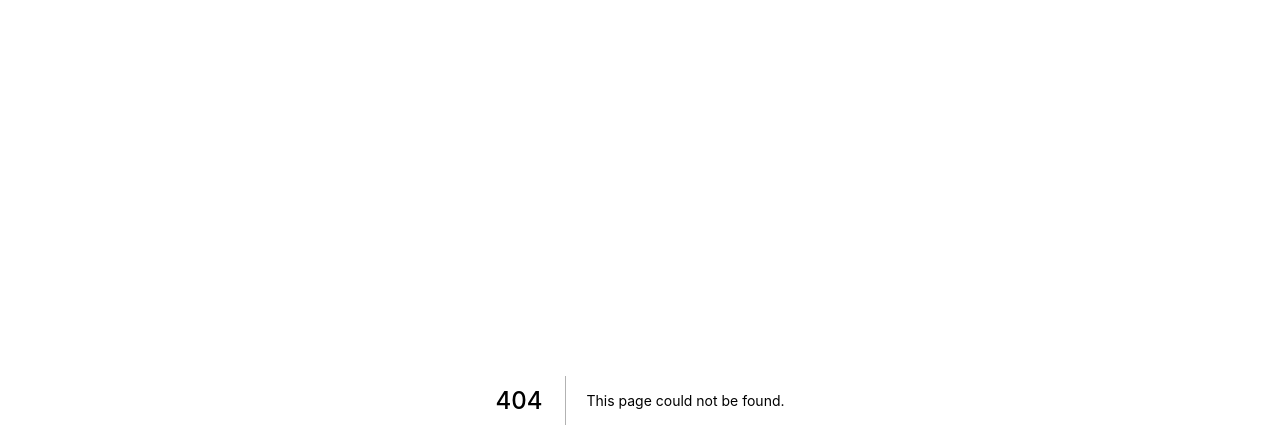
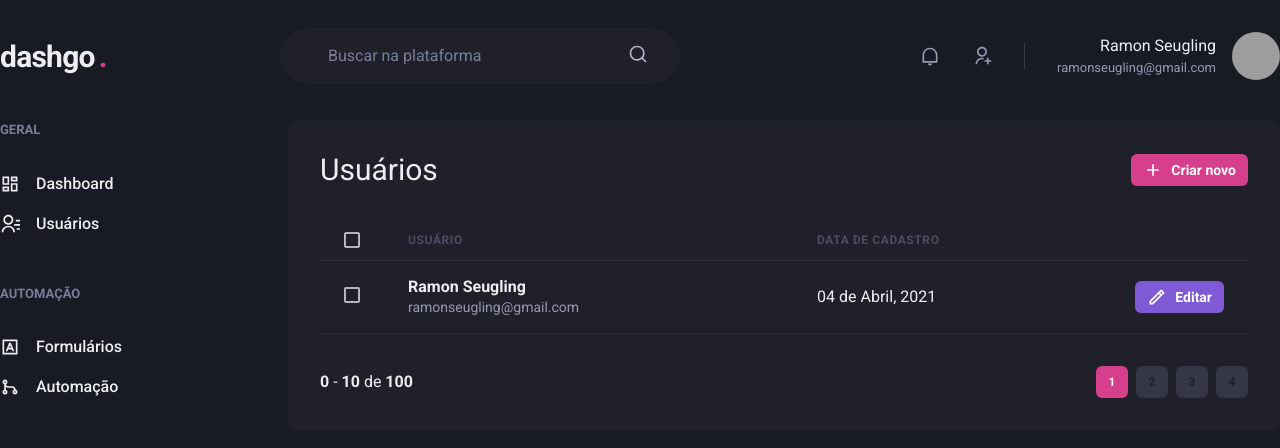
Before and after one commit to ramonseugling/dash-go, a Next.js app: page /users in a window 1280 px wide. Before the commit this address had no page. Shown: the top 448 px of the page. Built offline with nearby package versions, Linux system fonts and the light colour scheme; grey boxes are pictures that could not be loaded.

Commit message:
User list and create added

```diff
--- /dev/null
+++ b/src/components/Pagination.tsx
@@ -0,0 +1,56 @@
+import { Box, Button, Stack } from "@chakra-ui/react";
+
+export function Pagination() {
+  return (
+    <Stack
+      direction="row"
+      mt="8"
+      spacing="6"
+      justify="space-between"
+      align="center"
+    >
+      <Box>
+        <strong>0</strong> - <strong>10</strong> de <strong>100</strong>
+      </Box>
+      <Stack direction="row" spacing="2">
+        <Button
+          size="sm"
+          fontSize="xs"
+          width="4"
+          colorScheme="pink"
+          disabled
+          _disabled={{ bg: "pink.500", cursor: "default" }}
+        >
+          1
+        </Button>
+        <Button
+          size="sm"
+          fontSize="xs"
+          width="4"
+          bg="gray.700"
+          _hover={{ bg: "gray.500" }}
+        >
+          2
+        </Button>
+        <Button
+          size="sm"
+          fontSize="xs"
+          width="4"
+          bg="gray.700"
+          _hover={{ bg: "gray.500" }}
+        >
+          3
+        </Button>
+        <Button
+          size="sm"
+          fontSize="xs"
+          width="4"
+          bg="gray.700"
+          _hover={{ bg: "gray.500" }}
+        >
+          4
+        </Button>
+      </Stack>
+    </Stack>
+  );
+}
--- /dev/null
+++ b/src/pages/users/index.tsx
@@ -0,0 +1,88 @@
+import {
+  Box,
+  Button,
+  Checkbox,
+  Flex,
+  Heading,
+  Icon,
+  Table,
+  Tbody,
+  Td,
+  Text,
+  Th,
+  Thead,
+  Tr,
+} from "@chakra-ui/react";
+import { RiAddLine, RiPencilLine } from "react-icons/ri";
+import { Header } from "../../components/Header";
+import { Pagination } from "../../components/Pagination";
+import { Sidebar } from "../../components/Sidebar";
+
+export default function UserList() {
+  return (
+    <Box>
+      <Header />
+      <Flex w="100%" my="6" maxWidth={1480} mx="auto" px="auto">
+        <Sidebar />
+
+        <Box flex="1" borderRadius={8} bg="gray.800" p="8">
+          <Flex mb="8" justify="space-between" align="center">
+            <Heading size="lg" fontWeight="normal">
+              Usuários
+            </Heading>
+            <Button
+              as="a"
+              size="sm"
+              fontSize="sm"
+              colorScheme="pink"
+              leftIcon={<Icon as={RiAddLine} fontSize="20" />}
+            >
+              Criar novo
+            </Button>
+          </Flex>
+          <Table colorScheme="whiteAlpha">
+            <Thead>
+              <Tr>
+                <Th px="6" color="gray.300" width="8">
+                  <Checkbox colorScheme="pink" />
+                </Th>
+                <Th>Usuário</Th>
+                <Th>Data de cadastro</Th>
+                <Th w="8"></Th>
+              </Tr>
+            </Thead>
+            <Tbody>
+              <Tr>
+                <Td px="6">
+                  <Checkbox colorScheme="pink" />
+                </Td>
+                <Td>
+                  <Box>
+                    <Text fontWeight="bold">Ramon Seugling</Text>
+                    <Text fontSize="sm" color="gray.300">
+                      ramonseugling@gmail.com
+                    </Text>
+                  </Box>
+                </Td>
+                <Td>04 de Abril, 2021</Td>
+                <Td>
+                  <Button
+                    as="a"
+                    size="sm"
+                    fontSize="sm"
+                    colorScheme="purple"
+                    leftIcon={<Icon as={RiPencilLine} fontSize="20" />}
+                  >
+                    Editar
+                  </Button>
+                </Td>
+              </Tr>
+            </Tbody>
+          </Table>
+
+          <Pagination />
+        </Box>
+      </Flex>
+    </Box>
+  );
+}
```
Also changed, not shown: src/pages/users/create.tsx (added, +53 -0 lines).
